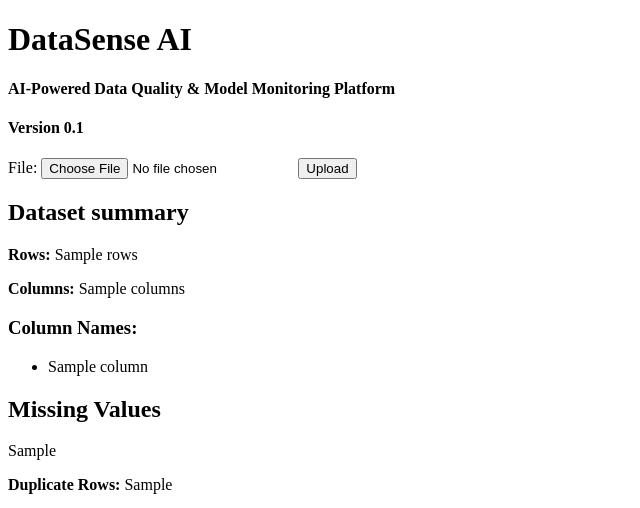
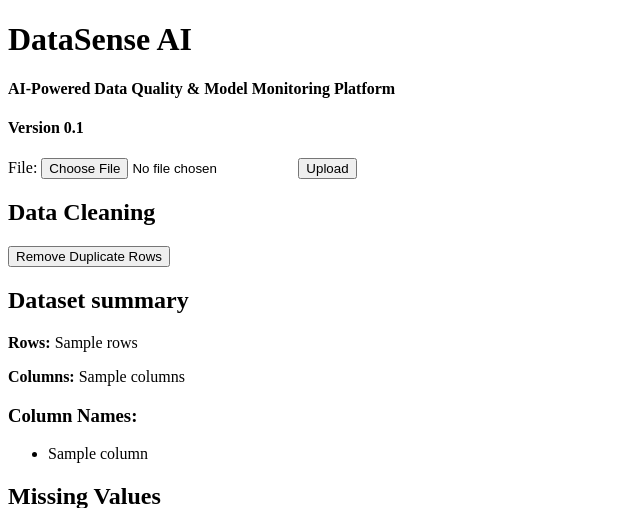
Before and after one commit to Neelu-Verma-26/DataSense-AI, a Flask app: template templates/index.html in a window 1280 px wide. Shown: the top 508 px of the page, without its empty margins (0-640 px from the left). Run offline with Flask 3, Linux system fonts and the light colour scheme; the template is opened without the code that fills it: most values are stand-ins (such as "Sample title", 1, 10 or a date in 2020).

Commit message:
Add duplicate removal feature using Flask sessions

```diff
--- a/app.py
+++ b/app.py
@@ -1,7 +1,8 @@
-from flask import Flask, render_template, request
+from flask import Flask, render_template, request, session
 import pandas as pd
 
 app = Flask(__name__)
+app.secret_key =  "datasense_ai_secret_key"
 
 @app.route("/")
 def welcome():
@@ -13,6 +14,8 @@ def upload():
         uploaded_file = request.files["file"]
         file_path = "uploads/" + uploaded_file.filename
 
+        session["file_path"] = file_path
+
         uploaded_file.save(file_path)
         df = pd.read_csv(file_path)
 
@@ -20,6 +23,8 @@ def upload():
         missing_values = missing_values[missing_values > 0]
         if missing_values.empty:
             missing_values_html = "<p>No Missing Values found</p>"
+        else:
+            missing_values_html = (missing_values.to_frame(name="Missing Values").to_html())
 
         duplicate_rows = df.duplicated().sum()
 
@@ -38,6 +43,38 @@ def upload():
 
     return render_template("index.html")
 
+@app.route("/remove_duplicates", methods = ["POST"])
+def remove_duplicates():
+    file_path = session.get("file_path")
+
+    df = pd.read_csv(file_path)
+
+    df.drop_duplicates(inplace=True)
+
+    df.to_csv(file_path, index=False)
+
+    rows = df.shape[0]
+    columns = df.shape[1]
+    column_names = list(df.columns)
+
+    missing_values = df.isnull().sum()
+    missing_values = missing_values[missing_values > 0]
+    if missing_values.empty:
+        missing_values_html = "<p>No Missing Values found</p>"
+    else:
+        missing_values_html = (missing_values.to_frame(name="Missing Values").to_html())
+
+    duplicate_rows = df.duplicated().sum()
+
+    table = df.head().to_html()
+
+    return render_template("index.html",
+                                table=table,
+                                rows=rows,
+                                columns=columns,
+                                column_names=column_names,
+                                missing_values = missing_values_html,
+                                duplicate_rows = duplicate_rows)
 
 if __name__ == "__main__":
     app.run(debug = True, port=5001)
--- a/templates/index.html
+++ b/templates/index.html
@@ -14,6 +14,13 @@
         <label for="file">File:</label>
         <input type="file" name="file">
         <button type="submit" value="upload">Upload</button>
+    </form>
+
+    <h2>Data Cleaning</h2>
+    <form action="/remove_duplicates" method="post">
+        <button type="submit">
+            Remove Duplicate Rows
+        </button>
     </form>
 
     <h2>Dataset summary</h2>
```
